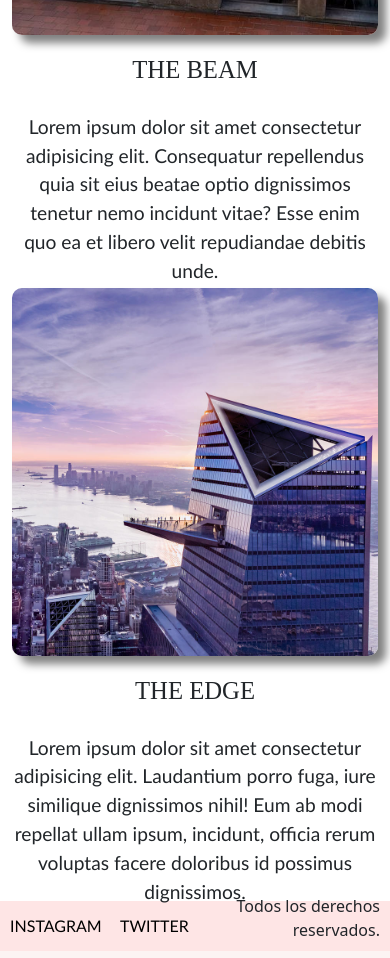
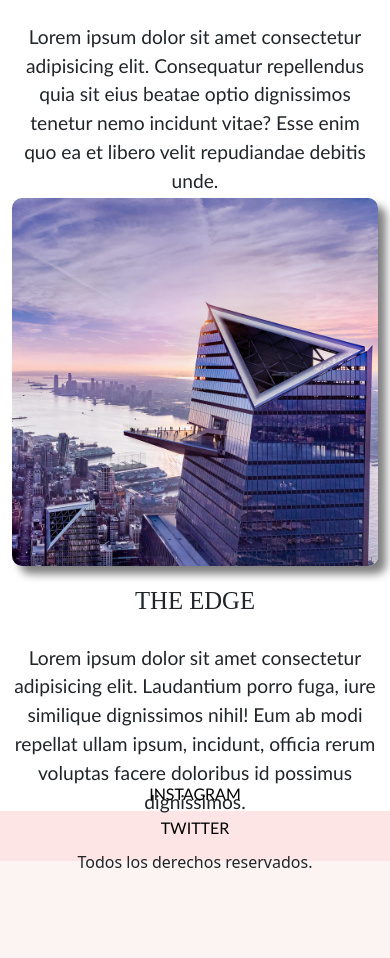
Before and after one commit to melinavillafane/conociendo-nueva-york, a plain HTML site: page pages/novedades.html in a window 390 px wide. Shown: the part 1192-2150 px from the top of the page. After the commit the page ends 2082 px from the top, so only its background shows below. Drawn offline with nearby package versions, Linux system fonts and the light colour scheme; a web font is replaced by a local one.

Commit message:
Cambios en css

```diff
--- a/style.css
+++ b/style.css
@@ -167,7 +167,7 @@ main section p {
 }
 
 .main-que-hacer {
-    padding-bottom: 15px;
+    padding-bottom: 20px;
     column-gap: 40px;
 }
 
@@ -329,7 +329,7 @@ footer section p {
     header{
         flex-direction: column;
         position: relative;
-        height: 250px;
+        height: 160px;
     }
 
     header nav ul {
@@ -338,6 +338,16 @@ footer section p {
 
     header img {
         width: 100px;
+    }
+
+    .contenedor-footer {
+        display: flex;
+        flex-direction: column;
+        justify-content: center;
+    }
+
+    .main-novedades {
+        column-gap: 15px;
     }
 }
 
```
